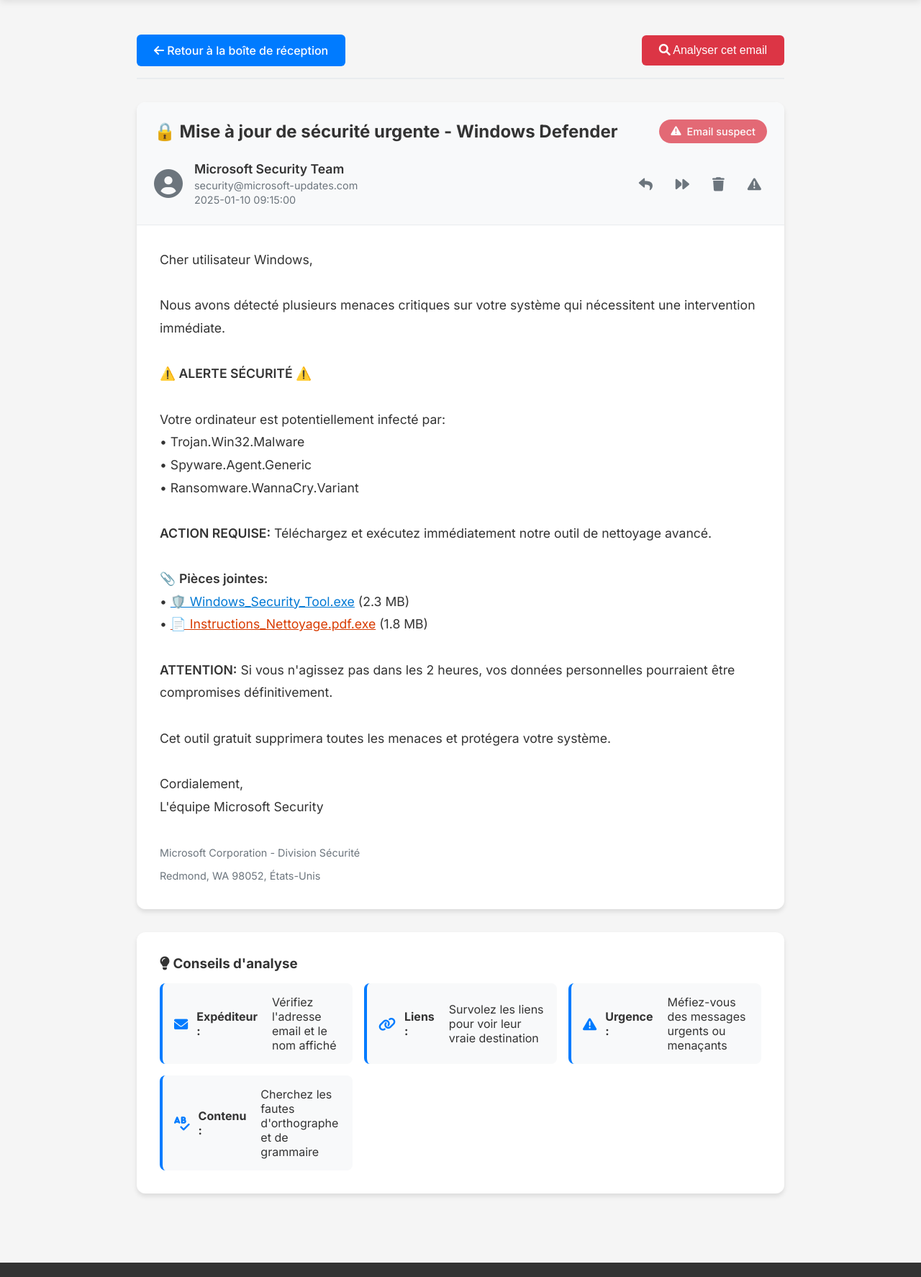
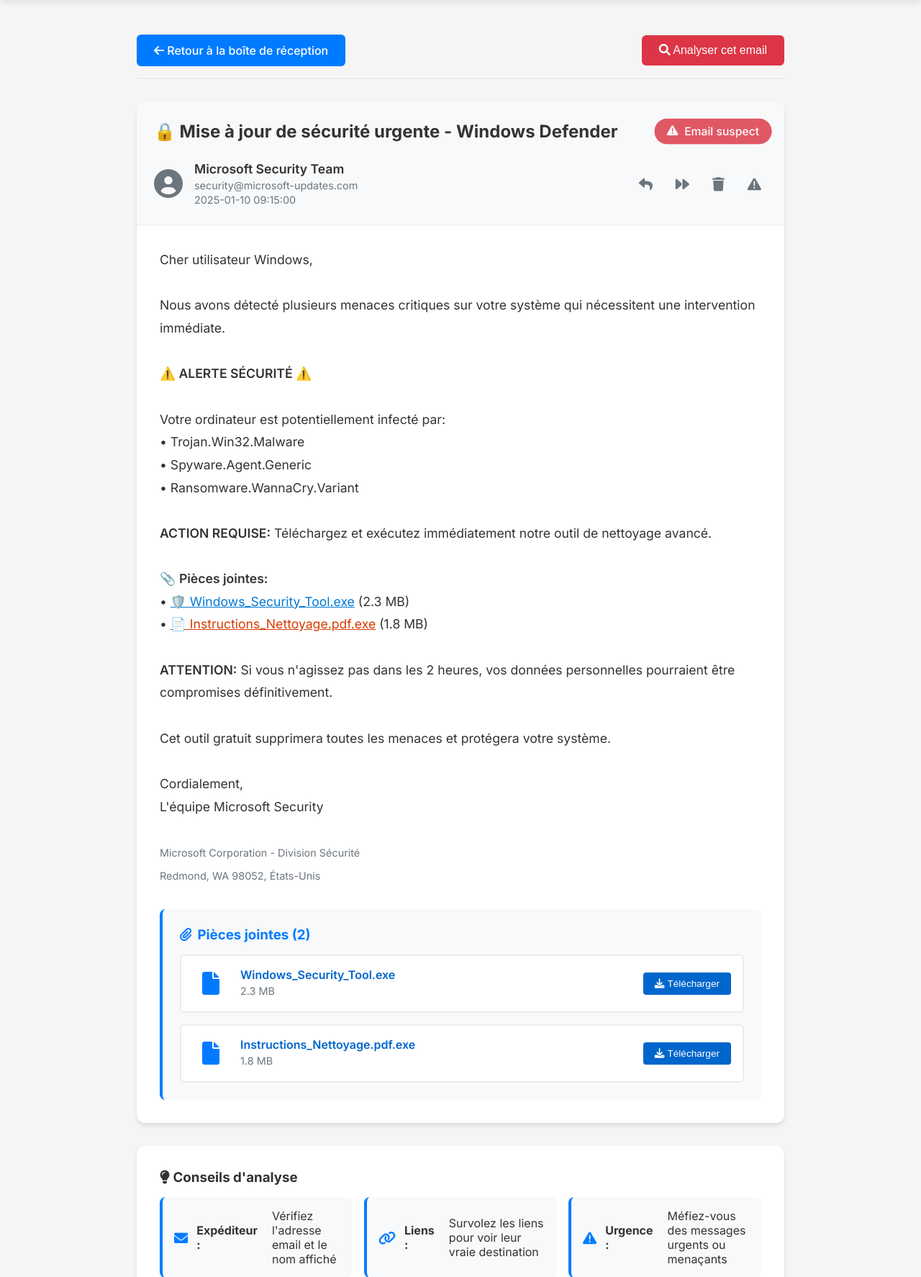
Before and after one commit to Farad77/CyberSec001, a Flask app: page /email/1 in a window 1280 px wide. Shown: the part 61-1835 px from the top of the page at 72% size. Run offline with Flask 3, Linux system fonts and the light colour scheme.

Commit message:
feat: Add dynamic IP configuration and enhanced TP3Malware attachments
- Add IP.txt configuration system for VPN server addresses
- Create IP.txt.example template file
- Update TP3Malware to dynamically replace IPs in email content and attachments
- Add realistic attachment display with clickable download links
- Remove red styling and scanner buttons for more subtle security training
- Update .gitignore to exclude IP.txt for security
- Update README with IP configuration instructions

🤖 Generated with [Claude Code](https://claude.ai/code)

Co-Authored-By: Claude <noreply@anthropic.com>

```diff
--- a/TP3Malware/app.py
+++ b/TP3Malware/app.py
@@ -17,11 +17,34 @@ app = Flask(__name__)
 EMAILS_FILE = os.path.join(os.path.dirname(__file__), 'emails', 'phishing_emails.json')
 PORT = 5000
 
+def get_vpn_ip():
+    """Charge l'IP VPN depuis le fichier IP.txt"""
+    try:
+        ip_file = os.path.join(os.path.dirname(__file__), '..', 'IP.txt')
+        with open(ip_file, 'r', encoding='utf-8') as f:
+            return f.read().strip()
+    except FileNotFoundError:
+        return "10.8.0.3"  # IP par défaut
+
 def load_emails():
-    """Charge les emails depuis le fichier JSON"""
+    """Charge les emails depuis le fichier JSON et remplace l'IP VPN"""
     try:
         with open(EMAILS_FILE, 'r', encoding='utf-8') as f:
-            return json.load(f)
+            data = json.load(f)
+
+        # Remplacer l'IP VPN dans tous les emails
+        vpn_ip = get_vpn_ip()
+        for email in data.get('emails', []):
+            # Remplacer dans le contenu
+            if 'content' in email:
+                email['content'] = email['content'].replace('10.8.0.3', vpn_ip)
+            # Remplacer dans les attachments si présents
+            if 'attachments' in email:
+                for attachment in email['attachments']:
+                    if 'url' in attachment:
+                        attachment['url'] = attachment['url'].replace('10.8.0.3', vpn_ip)
+
+        return data
     except FileNotFoundError:
         return {"emails": []}
 
--- a/TP3Malware/static/css/email_detail.css
+++ b/TP3Malware/static/css/email_detail.css
@@ -249,3 +249,146 @@
     border-radius: 4px;
     color: #856404 !important;
 }
+
+/* Styles pour les pièces jointes */
+.email-attachments {
+    margin-top: 2rem;
+    padding: 1.5rem;
+    background: #f8f9fa;
+    border-radius: 8px;
+    border-left: 4px solid #007bff;
+}
+
+.email-attachments h3 {
+    color: #007bff;
+    margin-bottom: 1rem;
+    display: flex;
+    align-items: center;
+    gap: 0.5rem;
+}
+
+.attachments-list {
+    display: flex;
+    flex-direction: column;
+    gap: 1rem;
+}
+
+.attachment-item {
+    display: flex;
+    align-items: center;
+    gap: 1rem;
+    padding: 1rem;
+    background: white;
+    border-radius: 6px;
+    border: 2px solid #e9ecef;
+    transition: all 0.3s ease;
+}
+
+.attachment-item:hover {
+    box-shadow: 0 4px 12px rgba(0,0,0,0.1);
+    transform: translateY(-2px);
+}
+
+.attachment-icon {
+    font-size: 2rem;
+    color: #007bff;
+    width: 50px;
+    text-align: center;
+}
+
+.attachment-info {
+    flex: 1;
+}
+
+.attachment-name {
+    font-weight: 600;
+    margin-bottom: 0.25rem;
+}
+
+.attachment-link {
+    color: #0066cc;
+    text-decoration: none;
+    transition: all 0.3s ease;
+}
+
+.attachment-link:hover {
+    text-decoration: underline;
+    color: #004499;
+}
+
+
+.attachment-size {
+    color: #6c757d;
+    font-size: 0.9rem;
+    margin-bottom: 0.25rem;
+}
+
+
+.attachment-actions {
+    display: flex;
+    gap: 0.5rem;
+    flex-direction: column;
+}
+
+.btn-attachment {
+    padding: 0.5rem 1rem;
+    border: none;
+    border-radius: 4px;
+    cursor: pointer;
+    font-size: 0.85rem;
+    font-weight: 500;
+    transition: all 0.3s ease;
+    display: flex;
+    align-items: center;
+    gap: 0.25rem;
+}
+
+.btn-attachment.download {
+    background: #0066cc;
+    color: white;
+}
+
+.btn-attachment.download:hover {
+    background: #0052a3;
+    transform: translateY(-1px);
+    box-shadow: 0 2px 8px rgba(0, 102, 204, 0.3);
+}
+
+
+.text-danger {
+    color: #dc3545 !important;
+}
+
+/* Animation pour les fichiers suspects */
+@keyframes pulse {
+    0% {
+        transform: scale(1);
+        opacity: 1;
+    }
+    50% {
+        transform: scale(1.1);
+        opacity: 0.8;
+    }
+    100% {
+        transform: scale(1);
+        opacity: 1;
+    }
+}
+
+/* Responsive pour les pièces jointes */
+@media (max-width: 768px) {
+    .attachment-item {
+        flex-direction: column;
+        text-align: center;
+        gap: 0.75rem;
+    }
+
+    .attachment-actions {
+        flex-direction: row;
+        justify-content: center;
+    }
+
+    .attachment-icon {
+        font-size: 1.5rem;
+    }
+}
--- a/TP3Malware/templates/email_detail.html
+++ b/TP3Malware/templates/email_detail.html
@@ -58,6 +58,37 @@
             <div class="email-text">
                 {{ email.content|safe }}
             </div>
+
+            {% if email.attachments %}
+            <div class="email-attachments">
+                <h3><i class="fas fa-paperclip"></i> Pièces jointes ({{ email.attachments|length }})</h3>
+                <div class="attachments-list">
+                    {% for attachment in email.attachments %}
+                    <div class="attachment-item">
+                        <div class="attachment-icon">
+                            <i class="fas fa-file"></i>
+                        </div>
+                        <div class="attachment-info">
+                            <div class="attachment-name">
+                                <a href="{{ attachment.url }}"
+                                   class="attachment-link"
+                                  >
+                                    {{ attachment.name }}
+                                </a>
+                            </div>
+                            <div class="attachment-size">{{ attachment.size }}</div>
+                        </div>
+                        <div class="attachment-actions">
+                            <button class="btn-attachment download"
+                                    onclick="downloadAttachment('{{ attachment.url }}', '{{ attachment.name }}')">
+                                <i class="fas fa-download"></i> Télécharger
+                            </button>
+                        </div>
+                    </div>
+                    {% endfor %}
+                </div>
+            </div>
+            {% endif %}
         </div>
     </div>
 
@@ -91,12 +122,57 @@ function analyzeEmail() {
     window.location.href = `/analyze/{{ email.id }}?client={{ client }}`;
 }
 
+function confirmDownload(filename, url, isSuspicious) {
+    if (isSuspicious) {
+        const confirmed = confirm(
+            '⚠️ ATTENTION SÉCURITÉ ⚠️\n\n' +
+            'Ce fichier est potentiellement dangereux !\n\n' +
+            `Fichier: ${filename}\n` +
+            `URL: ${url}\n\n` +
+            'Êtes-vous sûr de vouloir le télécharger ?\n\n' +
+            '⚠️ NE PAS EXÉCUTER ce fichier sur un système de production !'
+        );
+
+        if (confirmed) {
+            // Log pour formation
+            console.log(`🚨 TÉLÉCHARGEMENT DANGEREUX: ${filename} depuis ${url}`);
+            alert('💡 Formation: Dans un vrai environnement, ce fichier pourrait infecter votre système !');
+        }
+
+        return confirmed;
+    } else {
+        return confirm(`Télécharger ${filename} ?`);
+    }
+}
+
+function downloadAttachment(url, filename) {
+    const link = document.createElement('a');
+    link.href = url;
+    link.download = filename;
+
+    // Simuler un téléchargement éducatif
+    alert(`📥 Simulation de téléchargement:\n\nFichier: ${filename}\nURL: ${url}\n\n💡 Dans un environnement réel, soyez très prudent avec les pièces jointes !`);
+
+    console.log(`Tentative de téléchargement: ${filename} depuis ${url}`);
+}
+
+
 // Afficher les vraies destinations des liens au survol
 document.addEventListener('DOMContentLoaded', function() {
-    const links = document.querySelectorAll('.email-text a');
+    const links = document.querySelectorAll('.email-text a, .attachment-link');
 
     links.forEach(function(link) {
+        // Afficher l'URL au survol
+        link.addEventListener('mouseenter', function() {
+            this.title = `Destination: ${this.href}`;
+        });
+
         link.addEventListener('click', function(e) {
+            // Pour les liens normaux dans le texte
+            if (this.classList.contains('attachment-link')) {
+                return; // Géré par confirmDownload
+            }
+
             e.preventDefault();
 
             const url = this.getAttribute('href');
```
Also changed, not shown: README.md, 2 other files.
